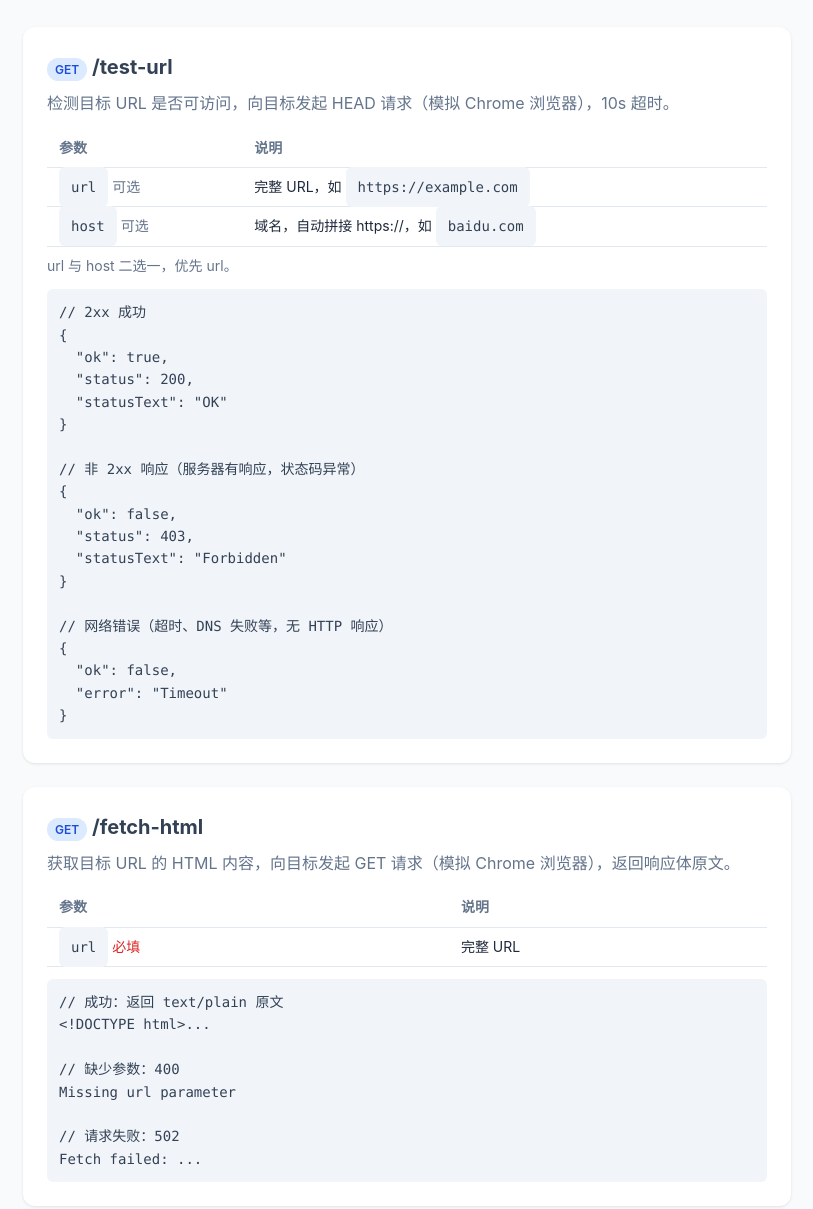
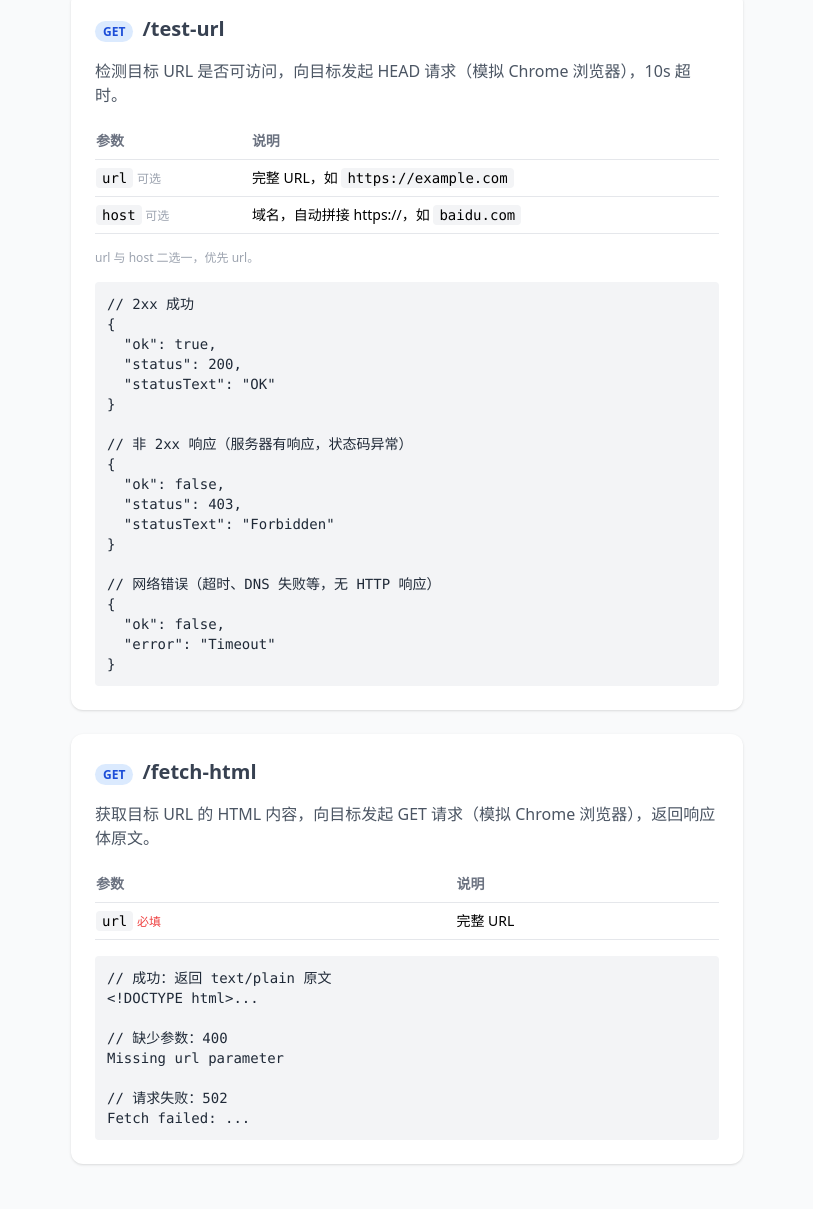
Before and after one commit to Y80/bmm-cf-workers, a website: page public/index.html in a window 1280 px wide. Shown: the part 85-1294 px from the top of the page, without its empty margins (233-1046 px from the left). After the commit the page ends 1265 px from the top, so only its background shows below. Drawn offline with nearby package versions, Linux system fonts and the light colour scheme.

Commit message:
style: replace custom CSS with Tailwind in docs page

```diff
--- a/public/index.html
+++ b/public/index.html
@@ -4,39 +4,25 @@
   <meta charset="UTF-8" />
   <meta name="viewport" content="width=device-width, initial-scale=1.0" />
   <title>BMM API</title>
-  <style>
-    * { margin: 0; padding: 0; box-sizing: border-box; }
-    body { font-family: -apple-system, BlinkMacSystemFont, 'Segoe UI', Roboto, sans-serif; background: #f8fafc; color: #1e293b; line-height: 1.6; padding: 2rem 1rem; }
-    .container { max-width: 48rem; margin: 0 auto; }
-    h1 { text-align: center; font-size: 1.875rem; margin-bottom: 2rem; }
-    .card { background: #fff; border-radius: 0.75rem; box-shadow: 0 1px 3px rgba(0,0,0,.1); padding: 1.5rem; margin-bottom: 1.5rem; }
-    .card h2 { font-size: 1.25rem; color: #334155; margin-bottom: 0.5rem; }
-    .card p { color: #64748b; margin-bottom: 0.75rem; }
-    code, pre { background: #f1f5f9; border-radius: 0.375rem; padding: 0.75rem; font-size: 0.875rem; font-family: 'SF Mono', Menlo, monospace; overflow-x: auto; display: block; color: #334155; }
-    pre { margin-top: 0.75rem; }
-    table { width: 100%; border-collapse: collapse; margin-top: 0.75rem; font-size: 0.875rem; }
-    th, td { text-align: left; padding: 0.5rem 0.75rem; border-bottom: 1px solid #e2e8f0; }
-    th { color: #64748b; font-weight: 600; }
-    .tag { display: inline-block; font-size: 0.75rem; font-weight: 600; padding: 0.125rem 0.5rem; border-radius: 9999px; }
-    .get { background: #dbeafe; color: #1d4ed8; }
-    .required { color: #dc2626; }
-    .optional { color: #64748b; }
-  </style>
+  <script src="https://cdn.tailwindcss.com"></script>
 </head>
-<body>
-  <div class="container">
-    <h1>BMM API</h1>
+<body class="bg-gray-50 min-h-screen flex items-center justify-center p-4">
+  <div class="max-w-2xl w-full space-y-6">
+    <h1 class="text-3xl font-bold text-center text-gray-800">BMM API</h1>
 
-    <div class="card">
-      <h2><span class="tag get">GET</span> /test-url</h2>
-      <p>检测目标 URL 是否可访问，向目标发起 HEAD 请求（模拟 Chrome 浏览器），10s 超时。</p>
-      <table>
-        <tr><th>参数</th><th>说明</th></tr>
-        <tr><td><code style="display:inline">url</code> <span class="optional">可选</span></td><td>完整 URL，如 <code style="display:inline">https://example.com</code></td></tr>
-        <tr><td><code style="display:inline">host</code> <span class="optional">可选</span></td><td>域名，自动拼接 https://，如 <code style="display:inline">baidu.com</code></td></tr>
+    <div class="bg-white rounded-xl shadow p-6 space-y-4">
+      <h2 class="text-xl font-semibold text-gray-700">
+        <span class="text-xs font-bold text-blue-700 bg-blue-100 px-2 py-0.5 rounded-full mr-1">GET</span>
+        /test-url
+      </h2>
+      <p class="text-gray-600">检测目标 URL 是否可访问，向目标发起 HEAD 请求（模拟 Chrome 浏览器），10s 超时。</p>
+      <table class="w-full text-sm">
+        <tr class="border-b border-gray-200"><th class="text-left py-2 pr-4 text-gray-500 font-semibold">参数</th><th class="text-left py-2 text-gray-500 font-semibold">说明</th></tr>
+        <tr class="border-b border-gray-200"><td class="py-2 pr-4"><code class="bg-gray-100 rounded px-1.5 py-0.5 text-sm">url</code> <span class="text-gray-400 text-xs">可选</span></td><td class="py-2">完整 URL，如 <code class="bg-gray-100 rounded px-1.5 py-0.5 text-sm">https://example.com</code></td></tr>
+        <tr class="border-b border-gray-200"><td class="py-2 pr-4"><code class="bg-gray-100 rounded px-1.5 py-0.5 text-sm">host</code> <span class="text-gray-400 text-xs">可选</span></td><td class="py-2">域名，自动拼接 https://，如 <code class="bg-gray-100 rounded px-1.5 py-0.5 text-sm">baidu.com</code></td></tr>
       </table>
-      <p style="margin-top:0.5rem;font-size:0.875rem;color:#64748b;">url 与 host 二选一，优先 url。</p>
-      <pre>// 2xx 成功
+      <p class="text-xs text-gray-400">url 与 host 二选一，优先 url。</p>
+      <pre class="bg-gray-100 rounded p-3 text-sm text-gray-800">// 2xx 成功
 {
   "ok": true,
   "status": 200,
@@ -57,14 +43,17 @@
 }</pre>
     </div>
 
-    <div class="card">
-      <h2><span class="tag get">GET</span> /fetch-html</h2>
-      <p>获取目标 URL 的 HTML 内容，向目标发起 GET 请求（模拟 Chrome 浏览器），返回响应体原文。</p>
-      <table>
-        <tr><th>参数</th><th>说明</th></tr>
-        <tr><td><code style="display:inline">url</code> <span class="required">必填</span></td><td>完整 URL</td></tr>
+    <div class="bg-white rounded-xl shadow p-6 space-y-4">
+      <h2 class="text-xl font-semibold text-gray-700">
+        <span class="text-xs font-bold text-blue-700 bg-blue-100 px-2 py-0.5 rounded-full mr-1">GET</span>
+        /fetch-html
+      </h2>
+      <p class="text-gray-600">获取目标 URL 的 HTML 内容，向目标发起 GET 请求（模拟 Chrome 浏览器），返回响应体原文。</p>
+      <table class="w-full text-sm">
+        <tr class="border-b border-gray-200"><th class="text-left py-2 pr-4 text-gray-500 font-semibold">参数</th><th class="text-left py-2 text-gray-500 font-semibold">说明</th></tr>
+        <tr class="border-b border-gray-200"><td class="py-2 pr-4"><code class="bg-gray-100 rounded px-1.5 py-0.5 text-sm">url</code> <span class="text-red-500 text-xs">必填</span></td><td class="py-2">完整 URL</td></tr>
       </table>
-      <pre>// 成功：返回 text/plain 原文
+      <pre class="bg-gray-100 rounded p-3 text-sm text-gray-800">// 成功：返回 text/plain 原文
 &lt;!DOCTYPE html&gt;...
 
 // 缺少参数：400
```
